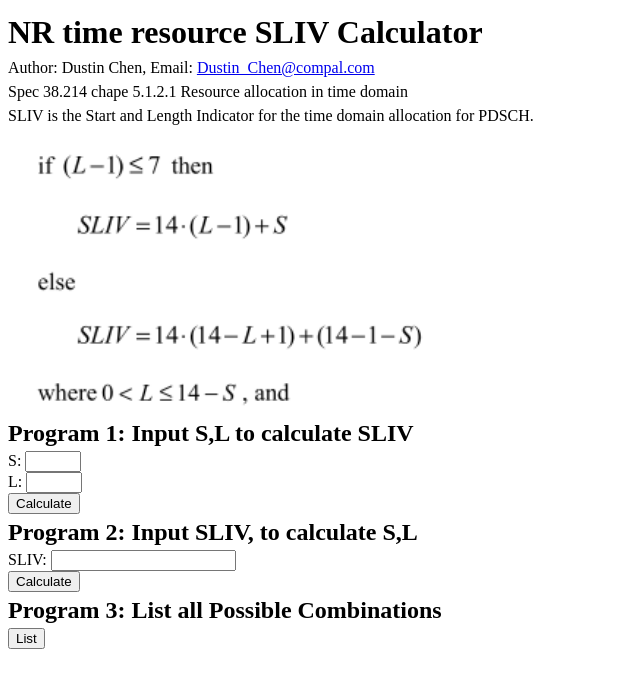
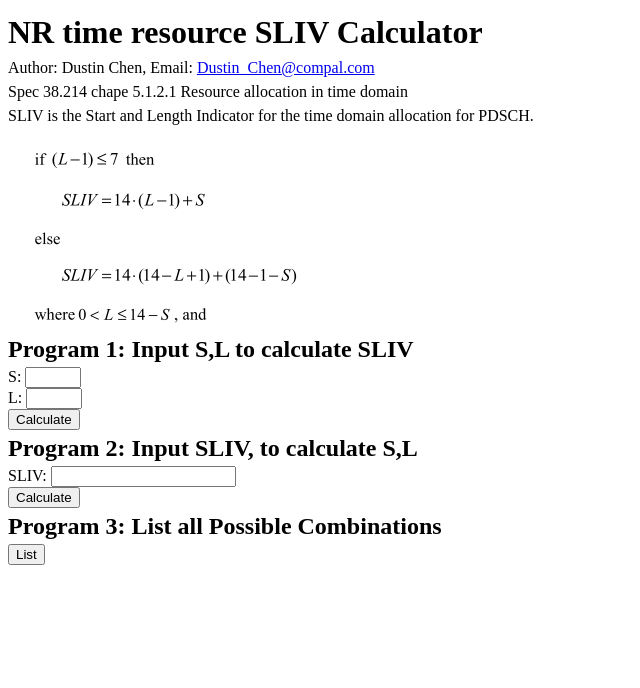
Before and after one commit to dustinchen26/SLIV, a plain HTML site: page index.html in a window 1280 px wide. Shown: the whole page, without its empty margins (0-640 px from the left). Drawn offline with Linux system fonts and the light colour scheme.

Commit message:
adjust formula size

```diff
--- a/index.html
+++ b/index.html
@@ -17,7 +17,7 @@
     <p>Spec 38.214 chape 5.1.2.1  Resource allocation in time domain </p>
     <p>SLIV is the Start and Length Indicator for the time domain allocation for PDSCH. </p>
 	<br style="line-height: 0;">&nbsp;&nbsp;&nbsp;&nbsp;
-	<img src="https://raw.githubusercontent.com/dustinchen26/SLIV/master/formula.png" alt="GitHub Image" width="400">
+	<img src="https://raw.githubusercontent.com/dustinchen26/SLIV/master/formula.png" alt="GitHub Image" >
 
 <!--
     <div>
```
